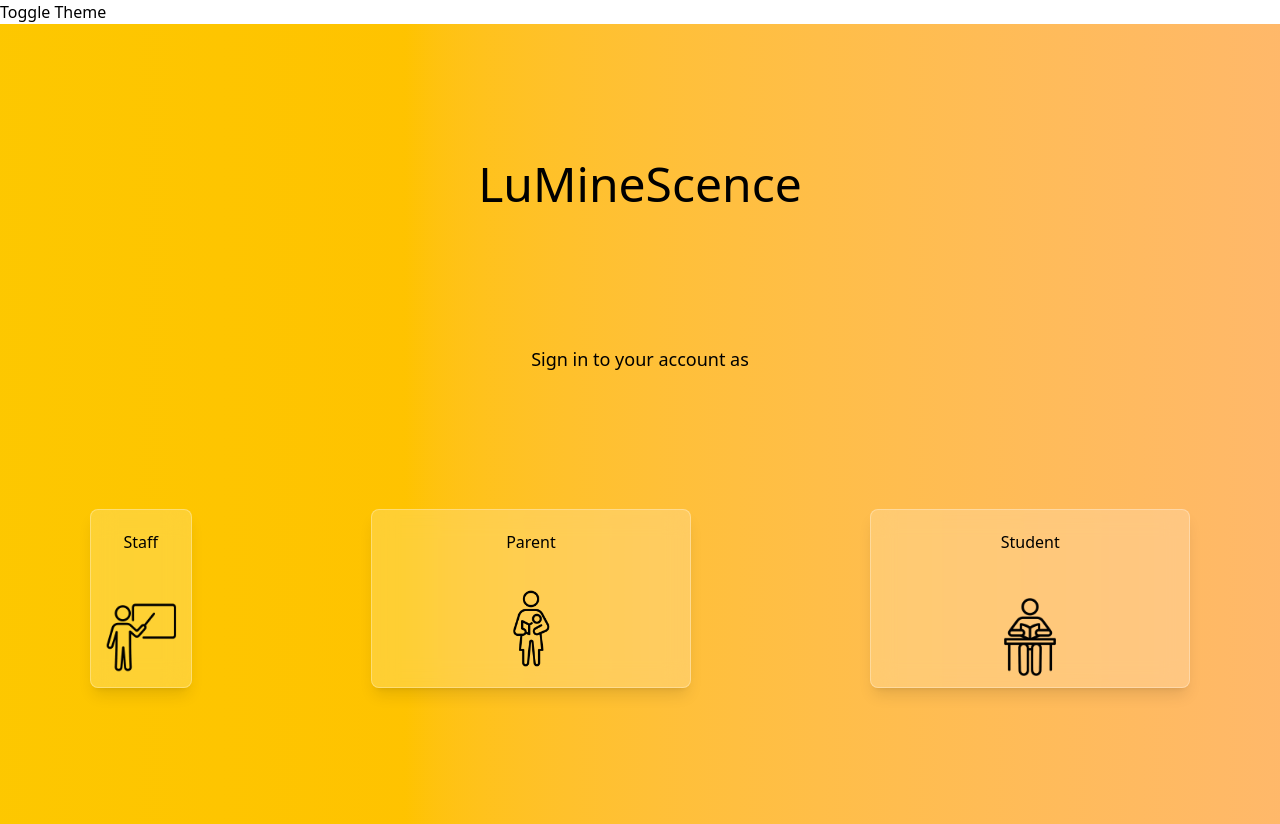
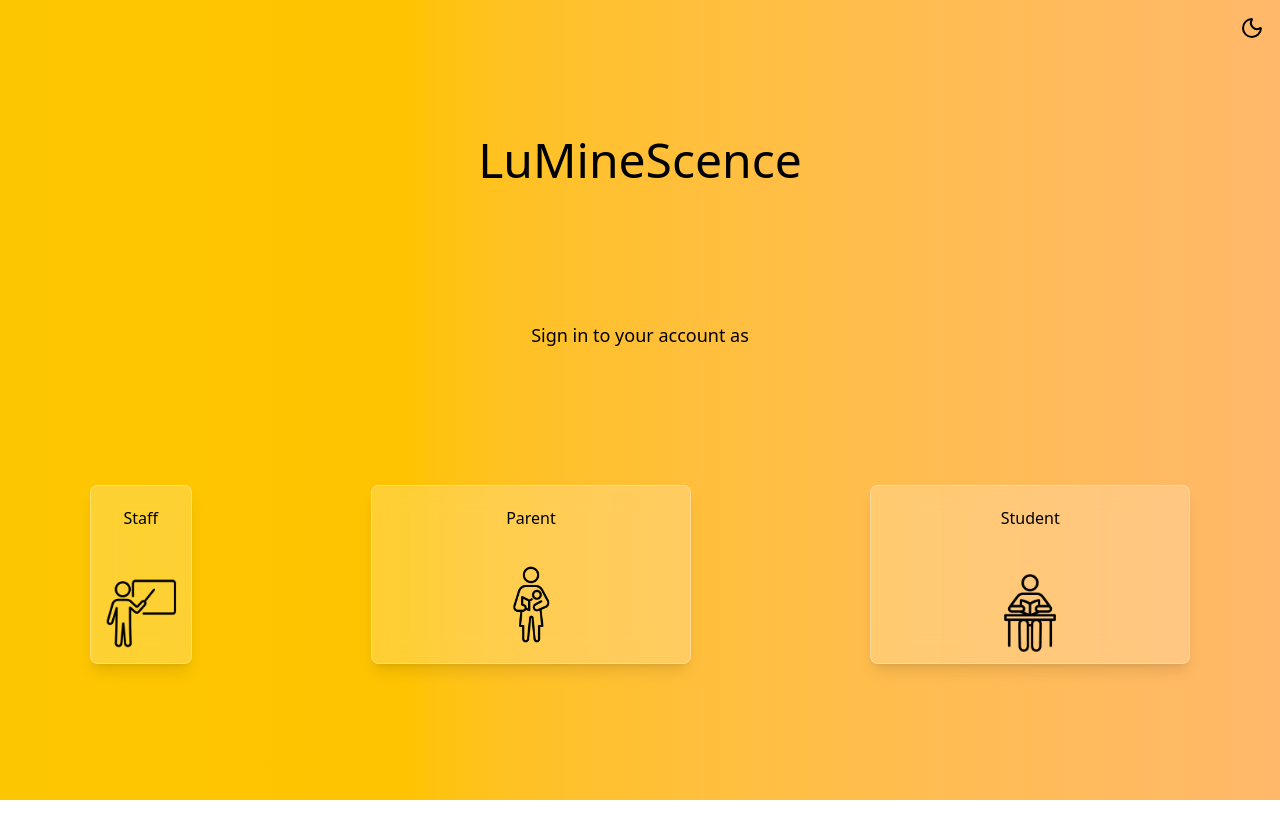
Before and after one commit to BigBabyofTel/lum-lms, a Next.js app in the folder frontend/: page /portal in a window 1280 px wide. After the commit the page ends 800 px from the top, so only its background shows below. Built offline with nearby package versions, Linux system fonts and the light colour scheme.

Commit message:
dark mode color added to layout

```diff
--- a/frontend/app/layout.tsx
+++ b/frontend/app/layout.tsx
@@ -17,7 +17,7 @@ export default function RootLayout({
     return (
         <html lang="en">
         <body
-
+            className="bg-gradient-to-r from-yellow-400 to-orange-300 dark:bg-gradient-to-r dark:from-blue-900 dark:to-indigo-950 dark:text-white "
         >
         <ThemeProvider>
             {children}
--- a/frontend/app/portal/page.tsx
+++ b/frontend/app/portal/page.tsx
@@ -7,9 +7,9 @@ export default function Page() {
     return (
         <>
             <section
-                className="h-dvh w-full flex flex-col items-center justify-evenly bg-linear-to-r from-yellow-400 to-orange-300">
+                className="h-dvh w-full flex flex-col items-center justify-evenly">
                 <div>
-                    <h1 className="text-5xl dark:text-white">LuMineScence</h1>
+                    <h1 className="text-5xl ">LuMineScence</h1>
                 </div>
                 <div>
                     <h2 className="text-lg">Sign in to your account as</h2>
--- a/frontend/providers/theme-provider.tsx
+++ b/frontend/providers/theme-provider.tsx
@@ -1,5 +1,6 @@
 'use client'
 import React, {useEffect, useState} from 'react'
+import {Moon, Sun} from 'lucide-react'
 
 export default function ThemeProvider({children}: { children: React.ReactNode }) {
     const [isDark, setIsDark] = useState(false)
@@ -11,7 +12,14 @@ export default function ThemeProvider({children}: { children: React.ReactNode })
     console.log(isDark)
     return (
         <>
-            <button onClick={() => setIsDark(!isDark)}>Toggle Theme</button>
+            <button
+                className="absolute top-4 right-4"
+                onClick={() => setIsDark(!isDark)}>
+                {
+                    isDark ? <Sun color="white"/> :
+                        <Moon/>
+                }
+            </button>
             {children}
         </>
     )
--- /dev/null
+++ b/frontend/tailwind.config.ts
@@ -0,0 +1,14 @@
+import type {Config} from 'tailwindcss'
+
+export default {
+    content: [
+        './pages/**/*.{js,ts,jsx,tsx,mdx}',
+        './components/**/*.{js,ts,jsx,tsx,mdx}',
+        './app/**/*.{js,ts,jsx,tsx,mdx}',
+    ],
+    theme: {
+        extend: {},
+    },
+    plugins: [],
+    darkMode: 'class',
+} satisfies Config
--- /dev/null
+++ b/package.json
@@ -0,0 +1,5 @@
+{
+  "dependencies": {
+    "lucide-react": "^0.556.0"
+  }
+}
```
Also changed, not shown: 1 other file (tests, documents, lock files or other folders).
